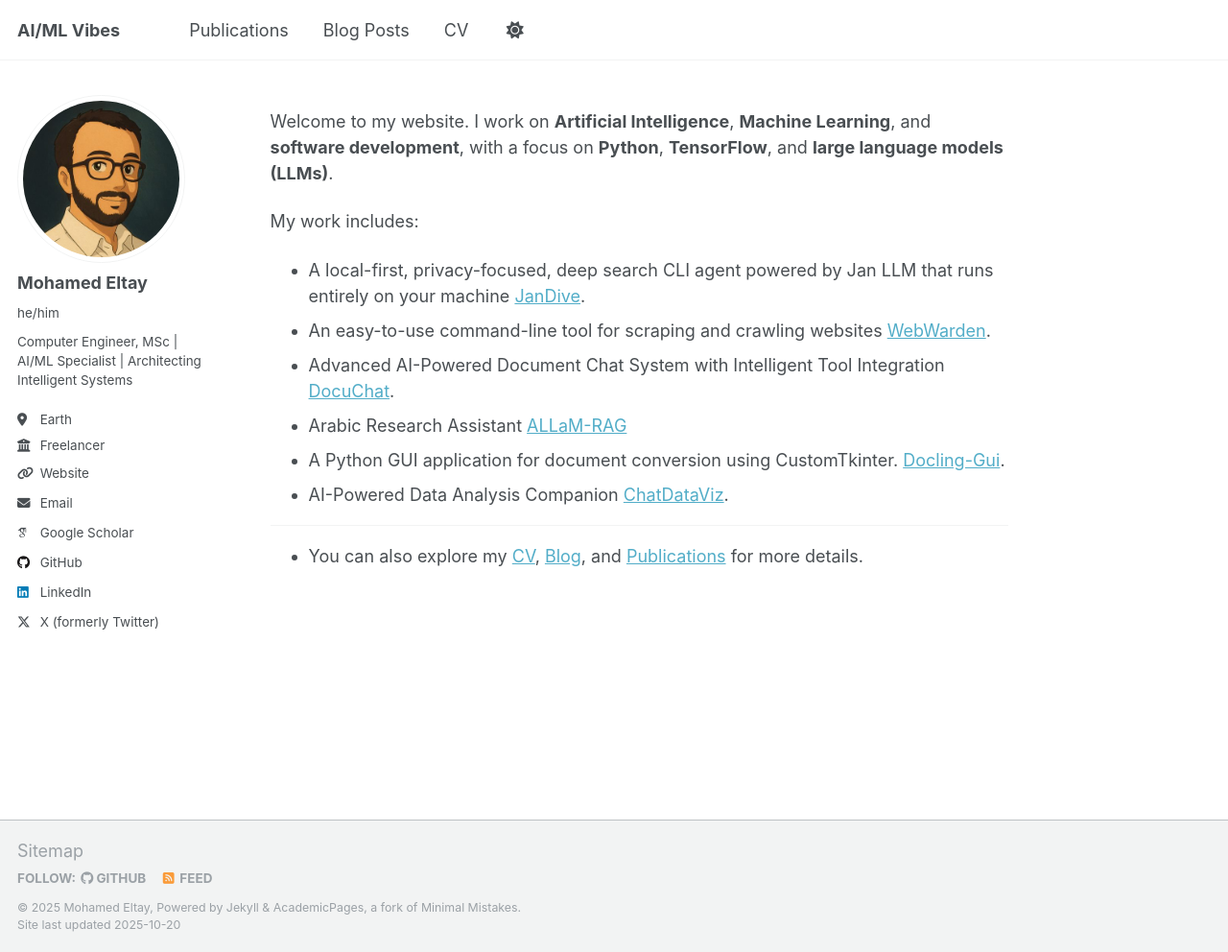
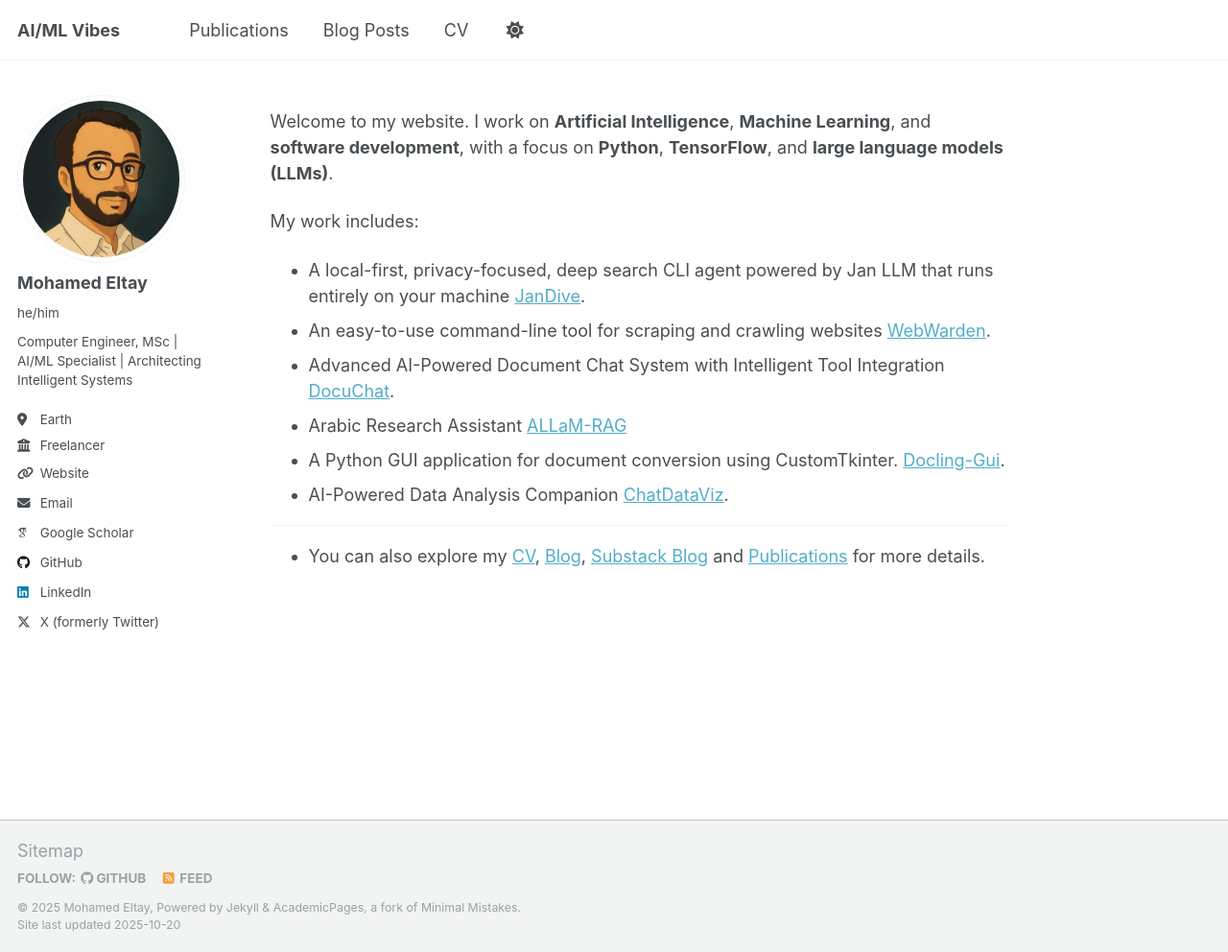
Before and after one commit to eltay89/eltay89.github.io, a Jekyll site: the page built from _pages/about.md, in a window 1280 px wide and 992 px high. Shown: the whole window at 96% size. Built offline with Jekyll 4.4.1, drawn with Linux system fonts in a browser that asks for light colours; some web fonts are replaced; a script that is not in the unit is left out.

Commit message:
Update about.md

```diff
--- a/_pages/about.md
+++ b/_pages/about.md
@@ -20,4 +20,4 @@
 
 ---
 
-- You can also explore my [CV](/cv), [Blog](/year-archive), and [Publications](/publications) for more details.
+- You can also explore my [CV](/cv), [Blog](/year-archive), [Substack Blog](aivibecode.substack.com) and [Publications](/publications) for more details.
```
